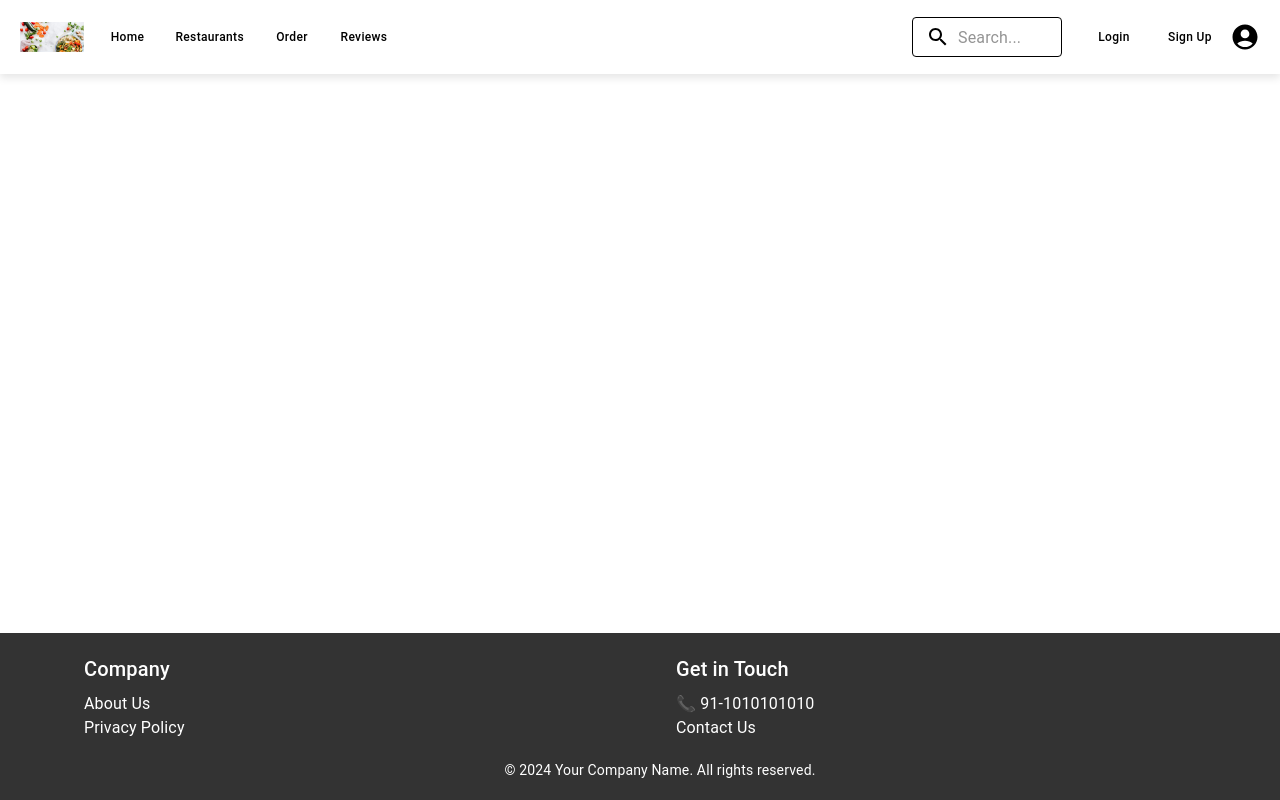
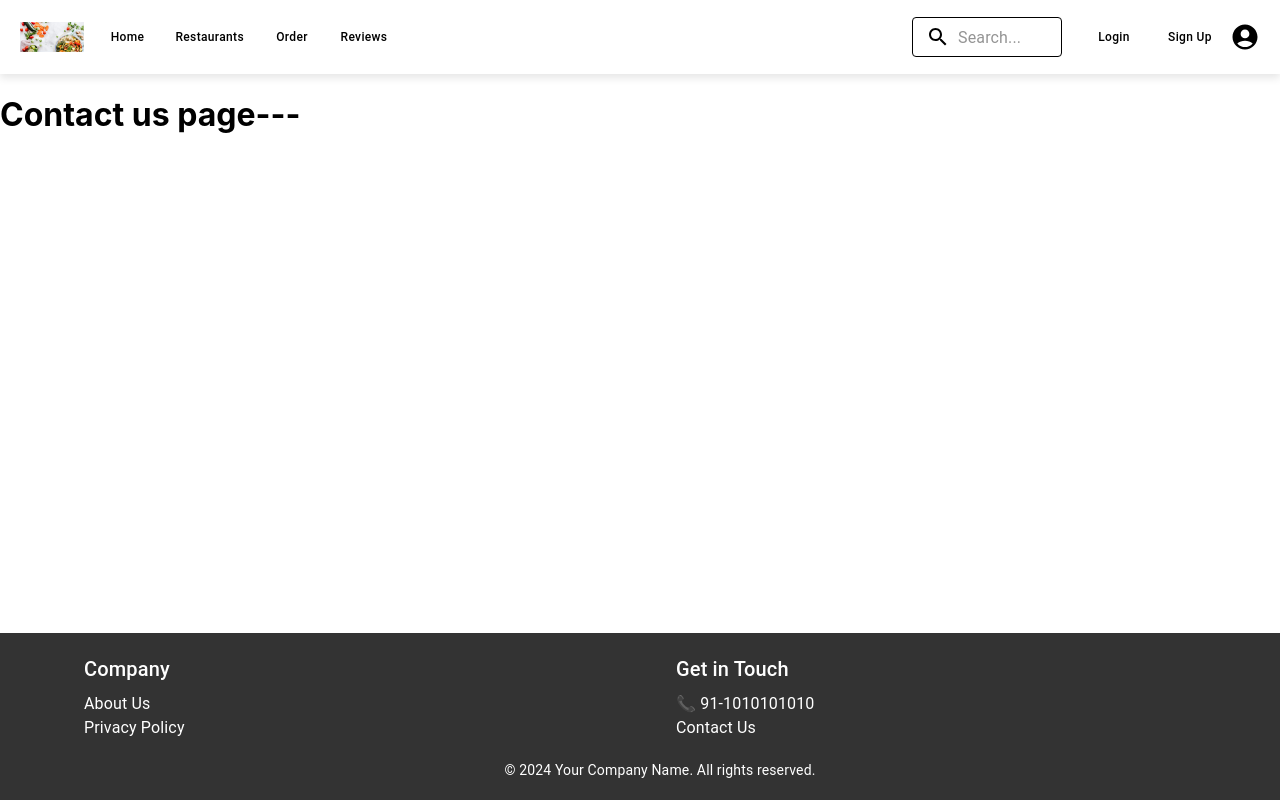
Before and after one commit to gyasaswini10/Food_delivery, a React (Create React App) app in the folder client/customer/: page /Contact in a window 1280 px wide. Built offline with nearby package versions, Linux system fonts and the light colour scheme.

Commit message:
coding in react

```diff
--- a/client/customer/src/App.js
+++ b/client/customer/src/App.js
@@ -11,7 +11,9 @@ import Profile from './Components/Profile';
 import MyOrders from './Components/MyOrder'; // Ensure this matches your file name
 import Logout from './Components/logout'; // Ensure this matches your file name
 import Footer from './Components/Footer'; // Ensure Footer is exported correctly
-
+import Aboutus from './Components/AboutUs';
+import Privacy from './Components/Privacy';
+import Contact from './Components/Contact';
 const App = () => {
   return (
     <Router>
@@ -29,6 +31,9 @@ const App = () => {
             <Route path="/profile" element={<Profile />} />
             <Route path="/my-orders" element={<MyOrders />} />
             <Route path="/logout" element={<Logout />} />
+           <Route path='/Aboutus' element={<Aboutus/>}/>
+           <Route path='/Privacy' element={<Privacy/>}/>
+           <Route path='/Contact' element={<Contact/>}/>
           </Routes>
         </div>
 
--- /dev/null
+++ b/client/customer/src/Components/Contact.js
@@ -0,0 +1,11 @@
+import React from 'react'
+
+const Contact = () => {
+  return (
+    <div>
+      <h1>Contact us page---</h1>
+    </div>
+  )
+}
+
+export default Contact
--- a/client/customer/src/Components/Footer.js
+++ b/client/customer/src/Components/Footer.js
@@ -19,7 +19,7 @@ const Footer = () => {
               Company
             </Typography>
             <Typography>
-              <Link href="/about" color="inherit" underline="hover">
+              <Link href="/Aboutus" color="inherit" underline="hover">
                 About Us
               </Link>
             </Typography>
@@ -35,7 +35,7 @@ const Footer = () => {
             </Typography>
             <Typography>📞 91-1010101010</Typography>
             <Typography>
-              <Link href="/contact" color="inherit" underline="hover">
+              <Link href="/Contact" color="inherit" underline="hover">
                 Contact Us
               </Link>
             </Typography>
--- /dev/null
+++ b/client/customer/src/Components/Privacy.js
@@ -0,0 +1,11 @@
+import React from 'react'
+
+const Privacy = () => {
+  return (
+    <div>
+      <h1>Privacy</h1>
+    </div>
+  )
+}
+
+export default Privacy
```
